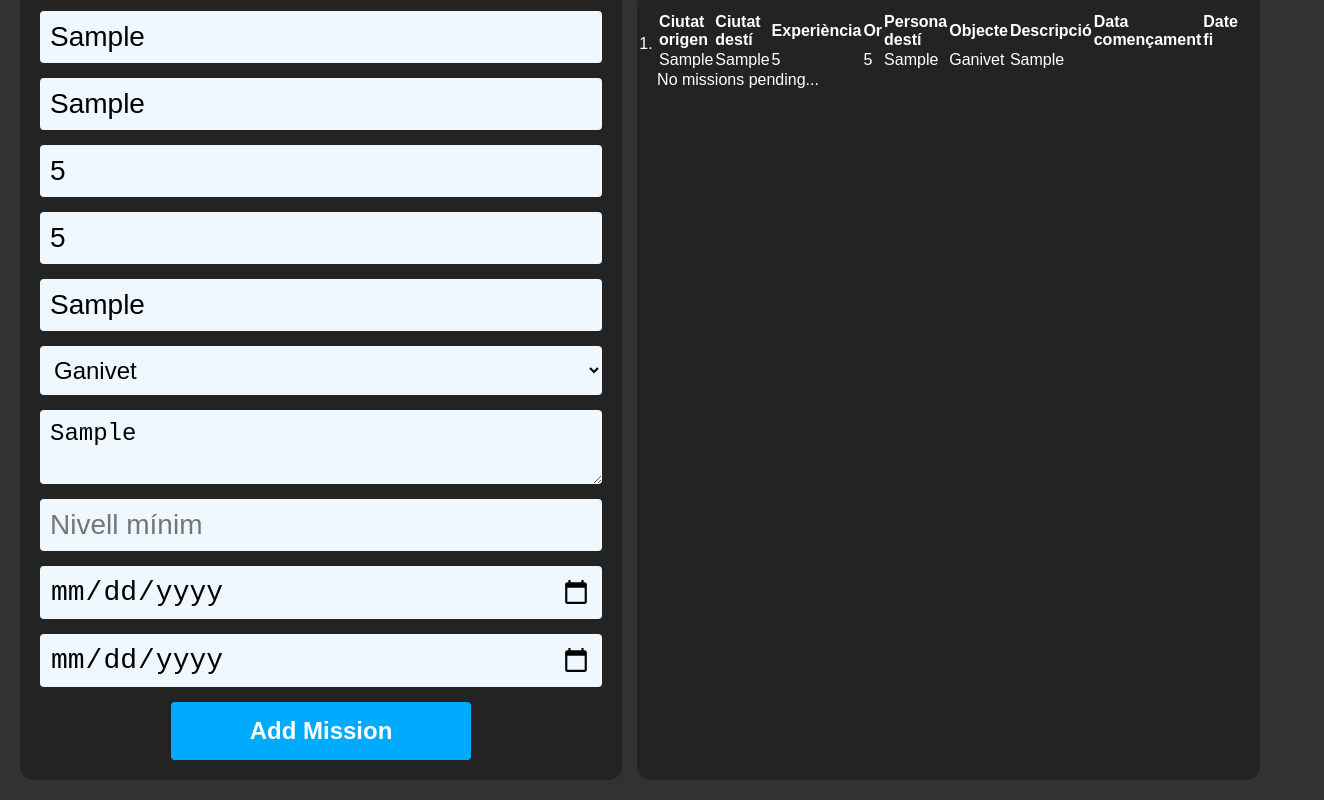
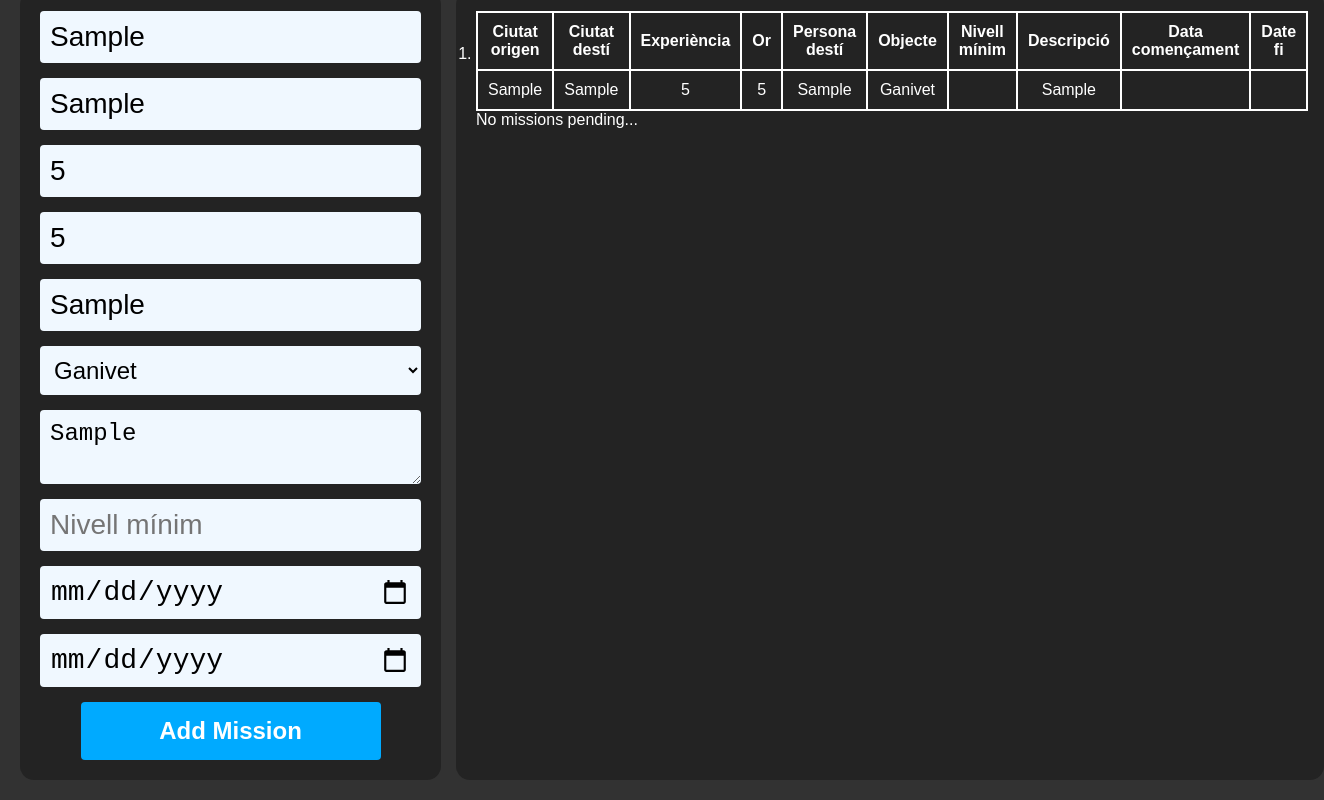
Before and after one commit to melisbm/MMO-Missions, a plain HTML site: page index.html in a window 1280 px wide. Both pictures are taken after typing "Sample", "Sample", "5", "5", "Sample", "Sample" into the empty fields and a click on the button "Add Mission". Shown: the part 97-897 px from the top of the page, 1324 px wide, since content can reach past the window. Drawn offline with Linux system fonts and the light colour scheme.

Commit message:
ADD Table border

```diff
--- a/index.html
+++ b/index.html
@@ -35,7 +35,7 @@
                 </select>
 
                 <textarea placeholder="Descripció" maxlength="250"></textarea>
-                <input class="input" type="number" placeholder="Nivell mínim" min="0">
+                <input name ="min-level" class="input" type="number" placeholder="Nivell mínim" min="0">
 
                 <input class="input" name="start-date" type="date">
                 <input class="input" name="end-date" type="date">
--- a/script.js
+++ b/script.js
@@ -5,17 +5,19 @@ const goldInput = document.querySelector('input[name="gold"]');
 const destinationPersonInput = document.querySelector('input[name="destination-person"]');
 const objectsInput = document.querySelector('select');
 const descriptionInput = document.querySelector('textarea');
+const minLevelInput = document.querySelector('input[name="min-level"]');
 const startDateInput = document.querySelector('input[name="start-date"]');
 const endDateInput = document.querySelector('input[name="end-date"]');
 
 const missionList = document.querySelector("ol");
 
-function addMission(originCityValue,
-                    destinationCityValue,
+function addMission(originInputCityValue,
+                    destinationInputCityValue,
                     xpInputValue,
                     goldInputValue,
                     destinationPersonInputValue,
                     objectsInputValue,
+                    minLevelInputValue,
                     descriptionInputValue,
                     startDateInputValue,
                     endDateInputValue,
@@ -32,6 +34,7 @@ function addMission(originCityValue,
     const goldHeader = document.createElement("th");
     const destinationPersonHeader = document.createElement("th");
     const objectHeader = document.createElement("th");
+    const minLevelHeader = document.createElement("th");
     const descriptiontHeader = document.createElement("th");
     const startDateHeader = document.createElement("th");
     const endDateHeader = document.createElement("th");
@@ -42,6 +45,7 @@ function addMission(originCityValue,
     goldHeader.textContent              = "Or";
     destinationPersonHeader.textContent = "Persona destí";
     objectHeader.textContent            = "Objecte";
+    minLevelHeader.textContent          = "Nivell mínim";
     descriptiontHeader.textContent      = "Descripció";
     startDateHeader.textContent         = "Data començament";
     endDateHeader.textContent           = "Date fi";
@@ -54,16 +58,18 @@ function addMission(originCityValue,
     const gold = document.createElement("td");
     const destinationPerson = document.createElement("td");
     const object = document.createElement("td");
+    const minLevel = document.createElement("td");
     const description = document.createElement("td");
     const startDate = document.createElement("td");
     const endDate = document.createElement("td");
 
-    originCity.textContent        = originCityValue;
-    destinationCity.textContent   = destinationCityValue;
+    originCity.textContent        = originInputCityValue;
+    destinationCity.textContent   = destinationInputCityValue;
     xp.textContent                = xpInputValue;
     gold.textContent              = goldInputValue;
     destinationPerson.textContent = destinationPersonInputValue;
     object.textContent            = objectsInputValue;
+    minLevel.textContent          = minLevelInputValue;
     description.textContent       = descriptionInputValue;
     startDate.textContent         = startDateInputValue;
     endDate.textContent           = endDateInputValue;
@@ -74,6 +80,7 @@ function addMission(originCityValue,
     header.appendChild(goldHeader);
     header.appendChild(destinationPersonHeader);
     header.appendChild(objectHeader);
+    header.appendChild(minLevelHeader);
     header.appendChild(descriptiontHeader);
     header.appendChild(startDateHeader);
     header.appendChild(endDateHeader);
@@ -84,6 +91,7 @@ function addMission(originCityValue,
     row.appendChild(gold);
     row.appendChild(destinationPerson);
     row.appendChild(object);
+    row.appendChild(minLevel);
     row.appendChild(description);
     row.appendChild(startDate);
     row.appendChild(endDate);
@@ -106,6 +114,7 @@ document.querySelector("form").addEventListener("submit", function(event){
                 goldInput.value,
                 destinationPersonInput.value,
                 objectsInput.value,
+                minLevelInput.value,
                 descriptionInput.value,
                 startDateInput.value,
                 endDateInput.value,
--- a/style.css
+++ b/style.css
@@ -19,6 +19,7 @@ main {
 
 div{
     width: 100%;
+    max-width: 70%;
     border-radius: 14px;
     padding: 20px;
     background-color: rgb(35, 35, 35);
@@ -83,6 +84,18 @@ button:active{
     background-color: rgb(0, 84, 127);
 }
 
+table{
+    border-collapse: collapse;
+}
+
+td, th{
+    border: 2px solid white;
+    text-align: center;
+    padding: 10px;
+
+
+}
+
 @media (max-width: 768px) {
     main{
         flex-direction: column;
```
